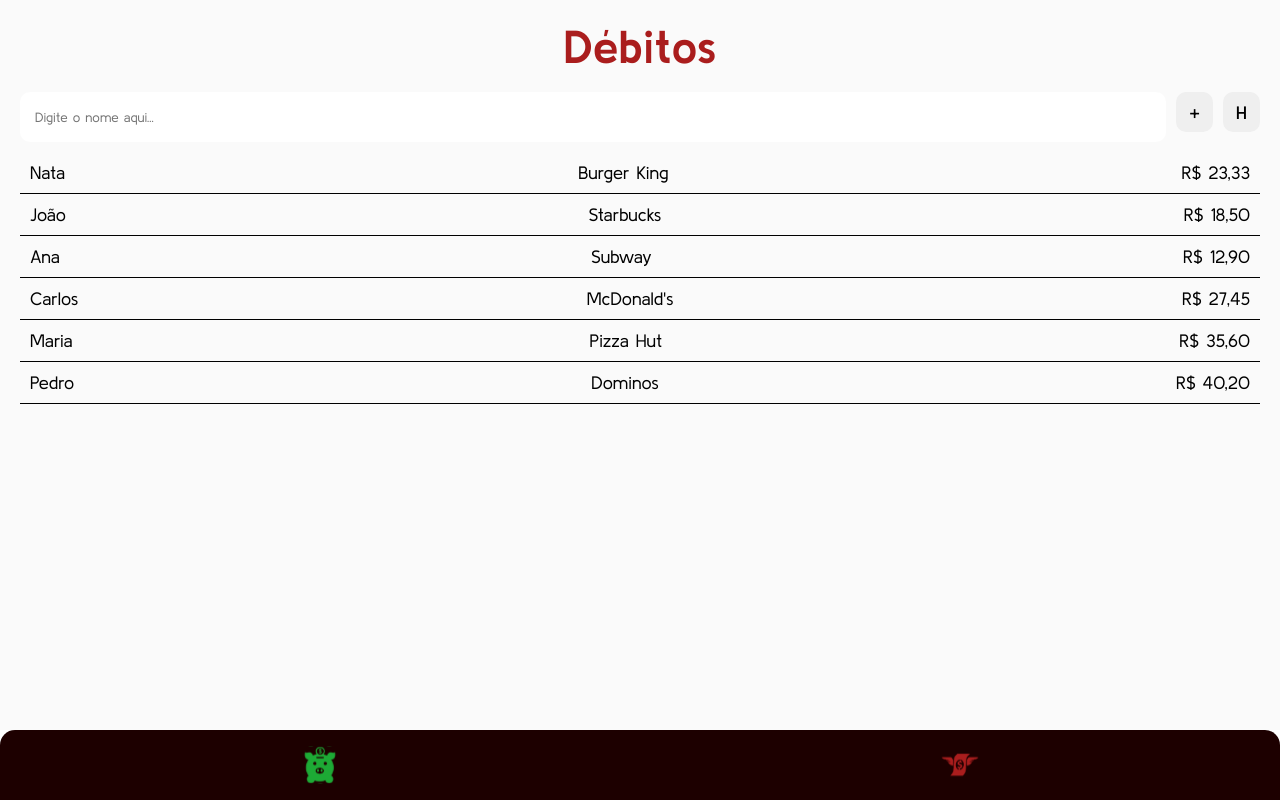
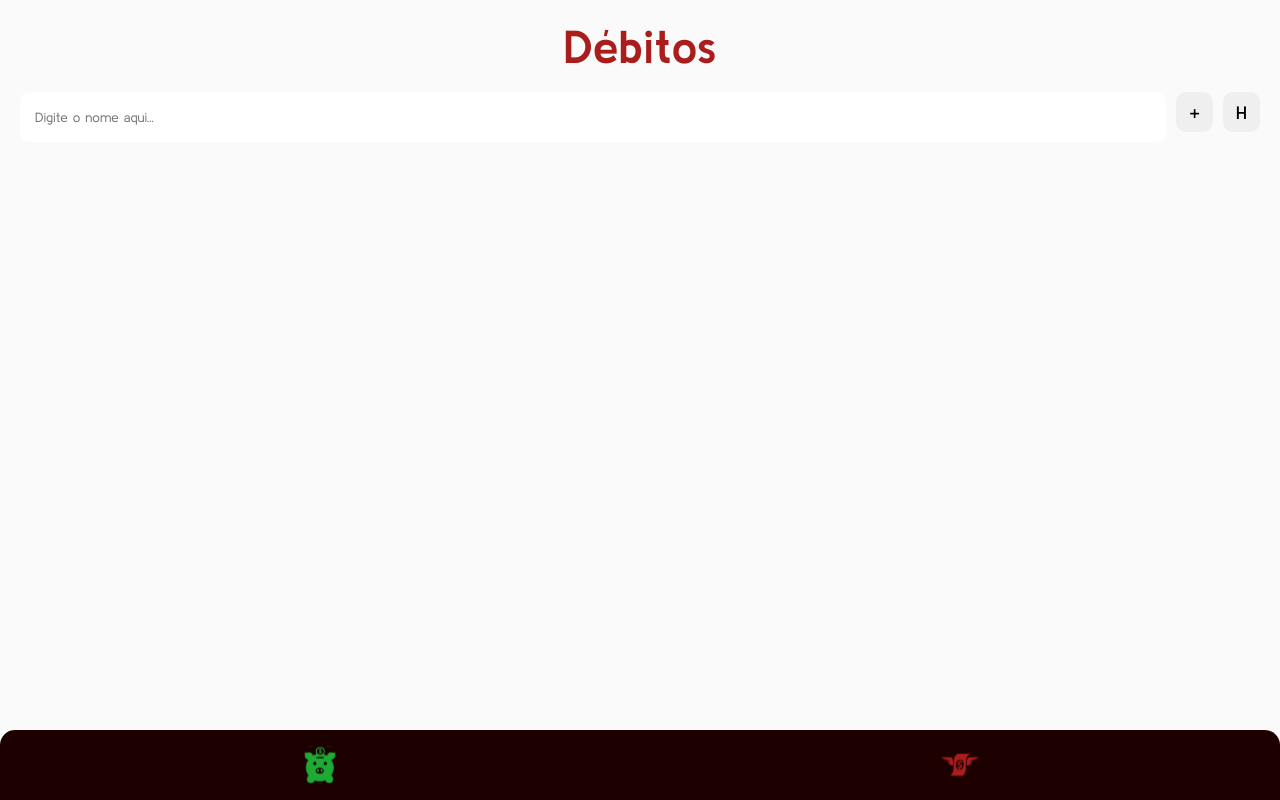
Before and after one commit to PedroVidalDev/paydd, a React (Create React App) app: page /debt in a window 1280 px wide. Built offline with nearby package versions, Linux system fonts and the light colour scheme.

Commit message:
feat: add localstorage in create and show debit logic and create dto for debt

```diff
--- a/src/components/RegisterContainer/types.ts
+++ b/src/components/RegisterContainer/types.ts
@@ -1,3 +1,5 @@
+import { DebtCompleteData } from "dto/DebtDTO"
+
 export type RegisterContainerProps = {
-    textsList: string[][]
+    textsList: DebtCompleteData[]
 }
--- a/src/components/RegisterContainerText/index.tsx
+++ b/src/components/RegisterContainerText/index.tsx
@@ -4,9 +4,9 @@
 export const RegisterContainerTexts = (props: RegisterContainerTextProps) => {
     return (
         <Container>
-            <ContainerText> {props.textList[0]} </ContainerText>
-            <ContainerText> {props.textList[1]} </ContainerText>
-            <ContainerText> {props.textList[2]} </ContainerText>
+            <ContainerText> {props.textList.name} </ContainerText>
+            <ContainerText> {props.textList.reason} </ContainerText>
+            <ContainerText> R$ {props.textList.price} </ContainerText>
         </Container>
     )
 }
--- a/src/components/RegisterContainerText/styles.ts
+++ b/src/components/RegisterContainerText/styles.ts
@@ -23,7 +23,11 @@
 `
 
 export const ContainerText = styled.p`
+    flex: 1;
+
     font-size: ${({theme}) => theme.FONT_SIZE.NORMAL}px;
+
+    text-align: center;
 
     transition: 0.5s;
 `
--- a/src/components/RegisterContainerText/types.ts
+++ b/src/components/RegisterContainerText/types.ts
@@ -1,3 +1,5 @@
+import { DebtCompleteData } from "dto/DebtDTO"
+
 export type RegisterContainerTextProps = {
-    textList: string[]
+    textList: DebtCompleteData
 }
--- /dev/null
+++ b/src/dto/DebtDTO.ts
@@ -0,0 +1,5 @@
+export type DebtCompleteData = {
+    name: string
+    reason: string
+    price: string
+}
--- a/src/pages/Debt/index.tsx
+++ b/src/pages/Debt/index.tsx
@@ -1,43 +1,28 @@
+import { useEffect, useState } from "react";
+import { useNavigate } from "react-router";
+
+import { Input } from "components/Input";
+import { Button } from "components/Button";
 import { RegisterContainer } from "components/RegisterContainer"
+
 import { Container, ContainerInputs, ContainerTitle } from "./styles"
-import { Input } from "components/Input";
-import { useNavigate } from "react-router";
-import { Button } from "components/Button";
+import { DebtCompleteData } from "dto/DebtDTO";
 
 export const Debt = () => {
 
-    const listaExemplo = [
-        [
-            "Nata",
-            "Burger King",
-            "R$ 23,33"
-        ],
-        [
-            "João",
-            "Starbucks",
-            "R$ 18,50"
-        ],
-        [
-            "Ana",
-            "Subway",
-            "R$ 12,90"
-        ],
-        [
-            "Carlos",
-            "McDonald's",
-            "R$ 27,45"
-        ],
-        [
-            "Maria",
-            "Pizza Hut",
-            "R$ 35,60"
-        ],
-        [
-            "Pedro",
-            "Dominos",
-            "R$ 40,20"
-        ]
-    ];
+    const [debtList, setDebtList] = useState<DebtCompleteData[]>([]);
+
+    const getAllDebts = () => {
+        let storedDebtList = localStorage.getItem('debtList');
+
+        if (storedDebtList == null) {
+            localStorage.setItem('debtList', JSON.stringify([]));
+            storedDebtList = '[]';
+        }
+
+        setDebtList(JSON.parse(storedDebtList));
+        console.log(debtList)
+    }
 
     const navigate = useNavigate()
 
@@ -45,6 +30,9 @@
         navigate('/debt/new')
     }
 
+    useEffect(() => {
+        getAllDebts()
+    }, [])
 
     return (
         <Container>
@@ -54,7 +42,7 @@
                 <Button onClick={handleViewCreate} text="+" height={40} width={40}/>
                 <Button text="H" height={40} width={40} />
             </ContainerInputs>
-            <RegisterContainer textsList={listaExemplo} />
+            <RegisterContainer textsList={debtList as DebtCompleteData[]} />
         </Container>
     )
 }
--- a/src/pages/DebtCreate/index.tsx
+++ b/src/pages/DebtCreate/index.tsx
@@ -27,7 +27,17 @@
     }
 
     const onSubmit = (data: CreateDebtFormData) => {
-        console.log(data)
+        const actualDebtStorage = localStorage.getItem('debtList');
+
+        if (actualDebtStorage == null) {
+            localStorage.setItem('debtList', JSON.stringify([data]));
+        } else {
+            const jsonActualDebtStorage = JSON.parse(actualDebtStorage);
+            jsonActualDebtStorage.push(data);
+            localStorage.setItem('debtList', JSON.stringify(jsonActualDebtStorage));
+        }
+
+        navigate('/debt')
     }
 
     return (
```
